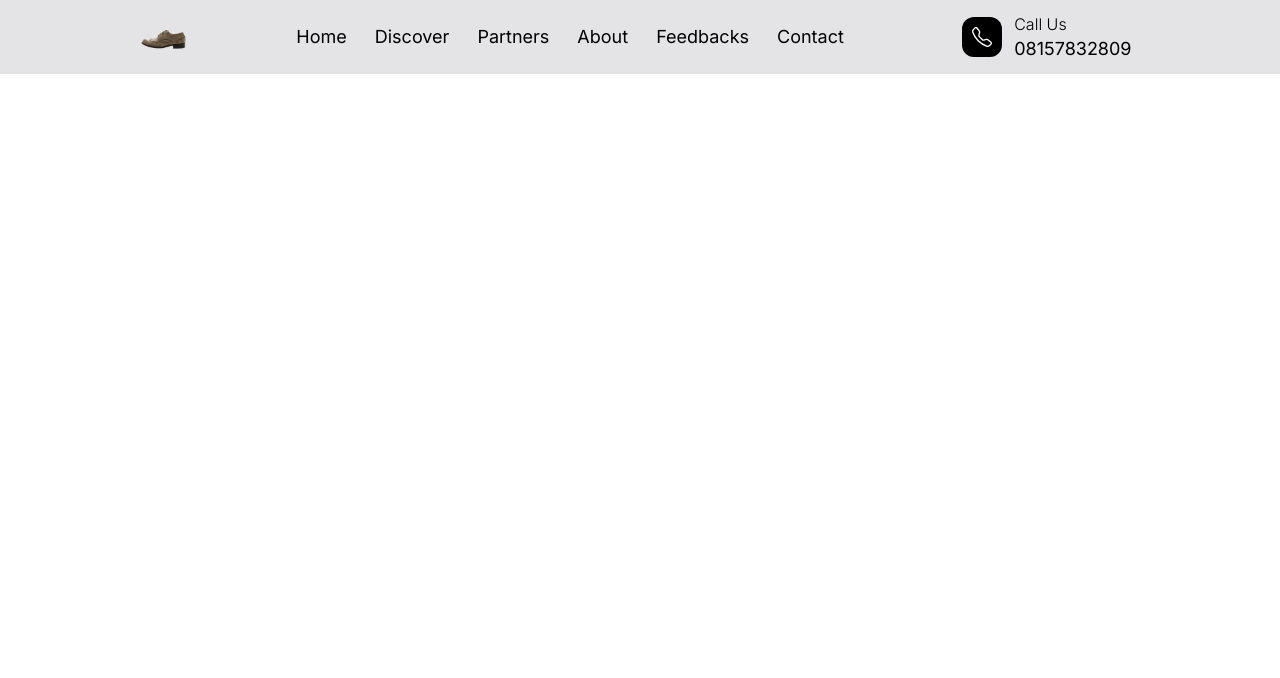
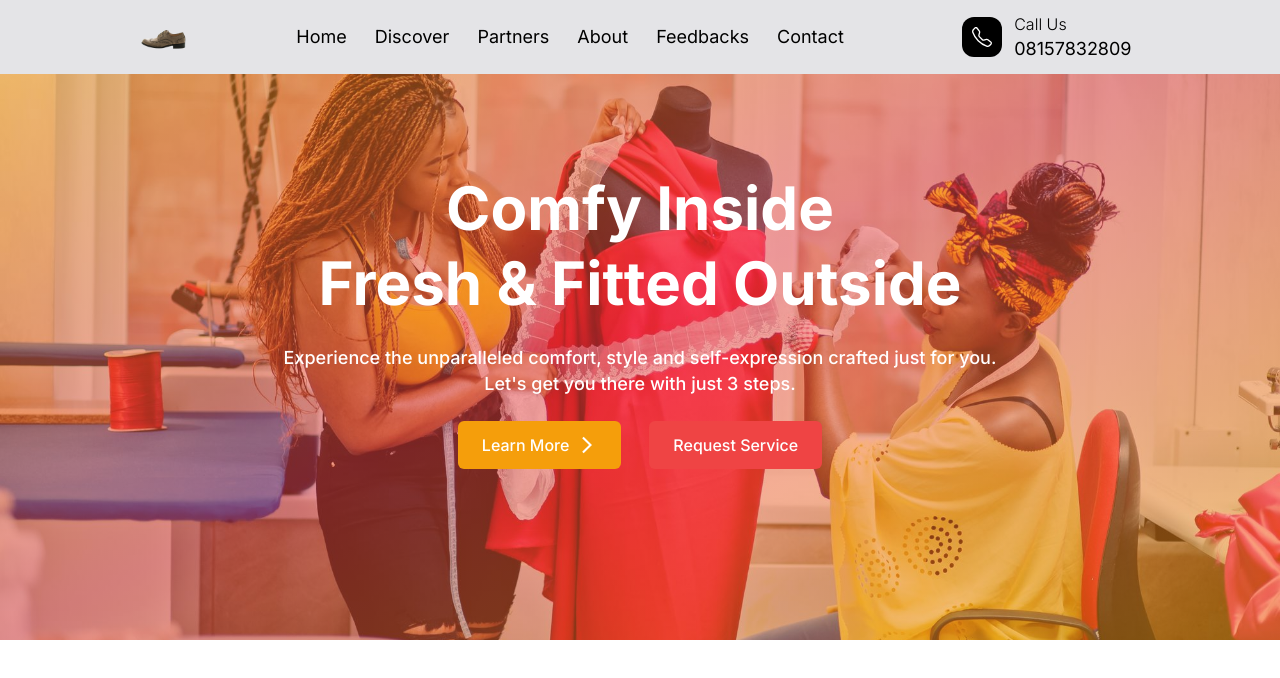
Before and after one commit to mmesomasaint/hulksmasher, a Next.js app: page / in a window 1280 px wide. Shown: the top 678 px of the page. Built offline with nearby package versions, Linux system fonts and the light colour scheme.

Commit message:
Feat: Design the showcase

```diff
--- a/app/page.tsx
+++ b/app/page.tsx
@@ -60,7 +60,33 @@ export default function Home() {
         </header>
         {/**End of header */}
         <section className='max-w-[90rem] mx-auto'>
-
+          <div className="h-fit md:h-[40rem] w-full bg-[url('/women-taping.jpg')] bg-no-repeat bg-cover bg-center">
+            <div className='w-full h-full bg-gradient-to-br from-amber-500/50 via-red-500/50 to-amber-500/50'>
+              <div className='w-full h-full bg-transparent flex justify-center items-center'>
+                <div className='flex flex-col justify-center items-center gap-7 p-3 w-fit'>
+                  <div className='text-6xl font-bold text-white leading-tight text-center'>
+                    <h1>Comfy Inside</h1>
+                    <h1>Fresh &amp; Fitted Outside</h1>
+                  </div>
+                  <div className='flex flex-col items-center justify-between gap-2 text-lg font-medium text-white leading-none text-center'>
+                    <span>Experience the unparalleled comfort, style and self-expression crafted just for you.</span>
+                    <span>Let's get you there with just 3 steps.</span>
+                  </div>
+                  <div className='flex justify-evenly items-center gap-7'>
+                    <button className='px-6 py-3 rounded-md bg-amber-500 text-base font-medium text-white'>
+                      <span className='flex justify-center items-center gap-2'>
+                        <span>Learn More</span>
+                        <MdOutlineArrowForwardIos className='text-xl' />
+                      </span>
+                    </button>
+                    <button className='px-6 py-3 rounded-md bg-red-500 text-base font-medium text-white'>
+                      <span>Request Service</span>
+                    </button>
+                  </div>
+                </div>
+              </div>
+            </div>
+          </div>
         </section>
         {/**End of showcase */}
         <section></section>
```
